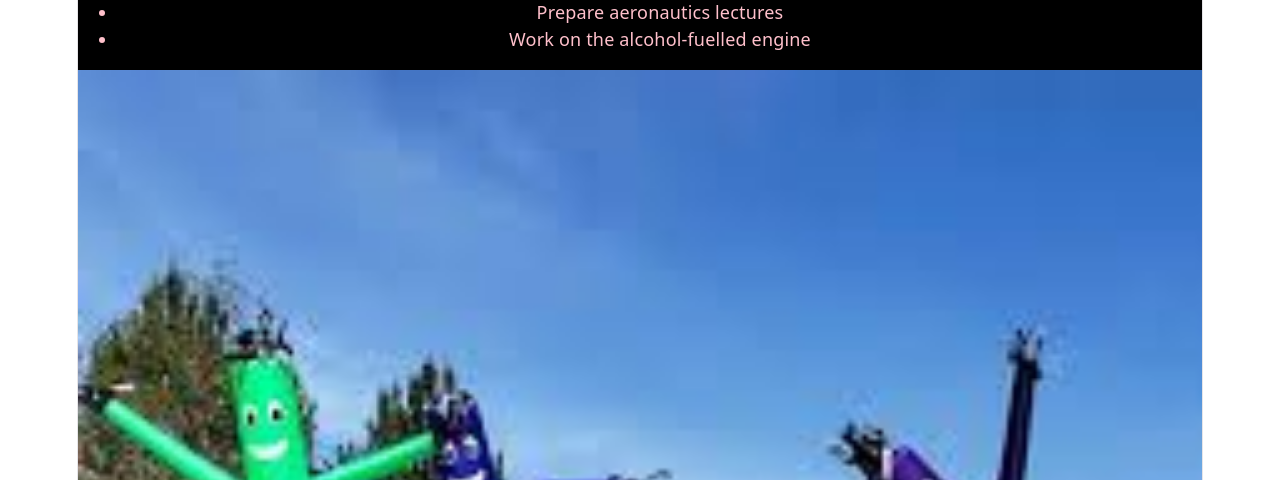
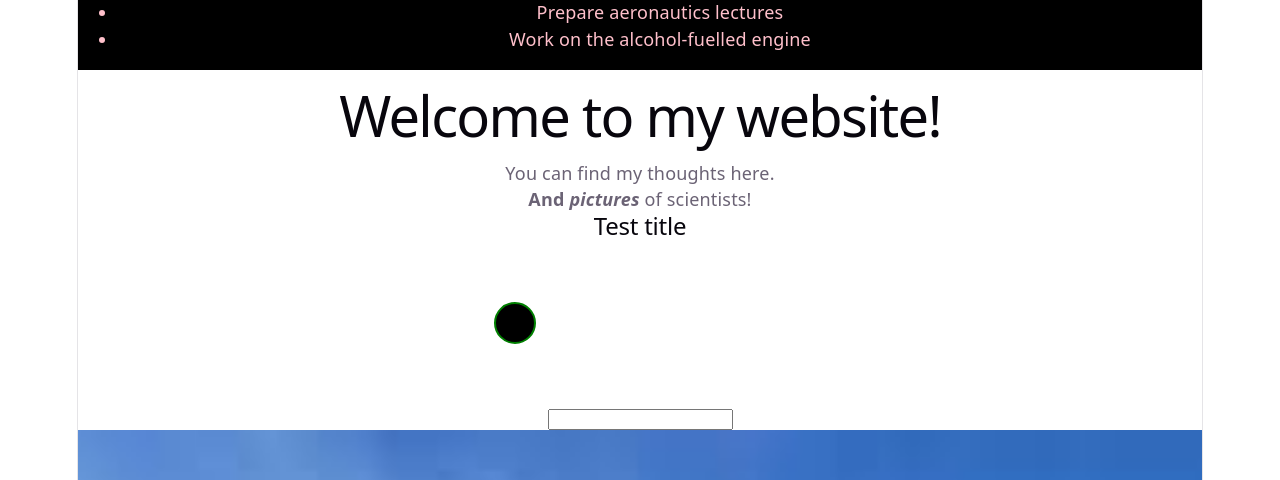
Before and after one commit to WujecDamian/odin-FirstReact-app, a React (Vite) app: page / in a window 1280 px wide. Shown: the part 557-1037 px from the top of the page. Built offline with nearby package versions, Linux system fonts and the light colour scheme.

Commit message:
feat: add Bio and TestJSX components to main render

```diff
--- /dev/null
+++ b/src/JSXchallenge.jsx
@@ -0,0 +1,14 @@
+export default function Bio() {
+  return (
+    <>
+    <div className="intro">
+      <h1>Welcome to my website!</h1>
+    </div>
+    <p className="summary">
+      You can find my thoughts here.
+      <br></br>
+      <b>And <i>pictures</i></b> of scientists!
+    </p>
+    </>
+  );
+}
--- /dev/null
+++ b/src/JSXcomponent.jsx
@@ -0,0 +1,15 @@
+function TestJSX(){
+    return (
+        <div>
+        <h2>Test title</h2>
+        <svg>
+        <circle cx="25" cy="75" r="20" stroke="green" strokeWidth="2" />
+        </svg>
+        <form>
+        <input type="text"></input>
+        </form>
+        </div>
+    );
+}
+
+export default TestJSX
--- a/src/main.jsx
+++ b/src/main.jsx
@@ -6,12 +6,16 @@
 
 import GreetingImage from './GreetingImage.jsx'
 import { Button1,Button2 } from './Buttons.jsx'
+import TestJSX from './JSXcomponent.jsx'
+import Bio from './JSXchallenge.jsx'
 import App from './App.jsx'
 
 createRoot(document.getElementById('root')).render(
   <StrictMode>
     <Greeting/>
     <TodoList/>
+    <Bio></Bio>
+    <TestJSX></TestJSX>
     <GreetingImage/>
     <Button1></Button1>
     <Button2></Button2>
```
